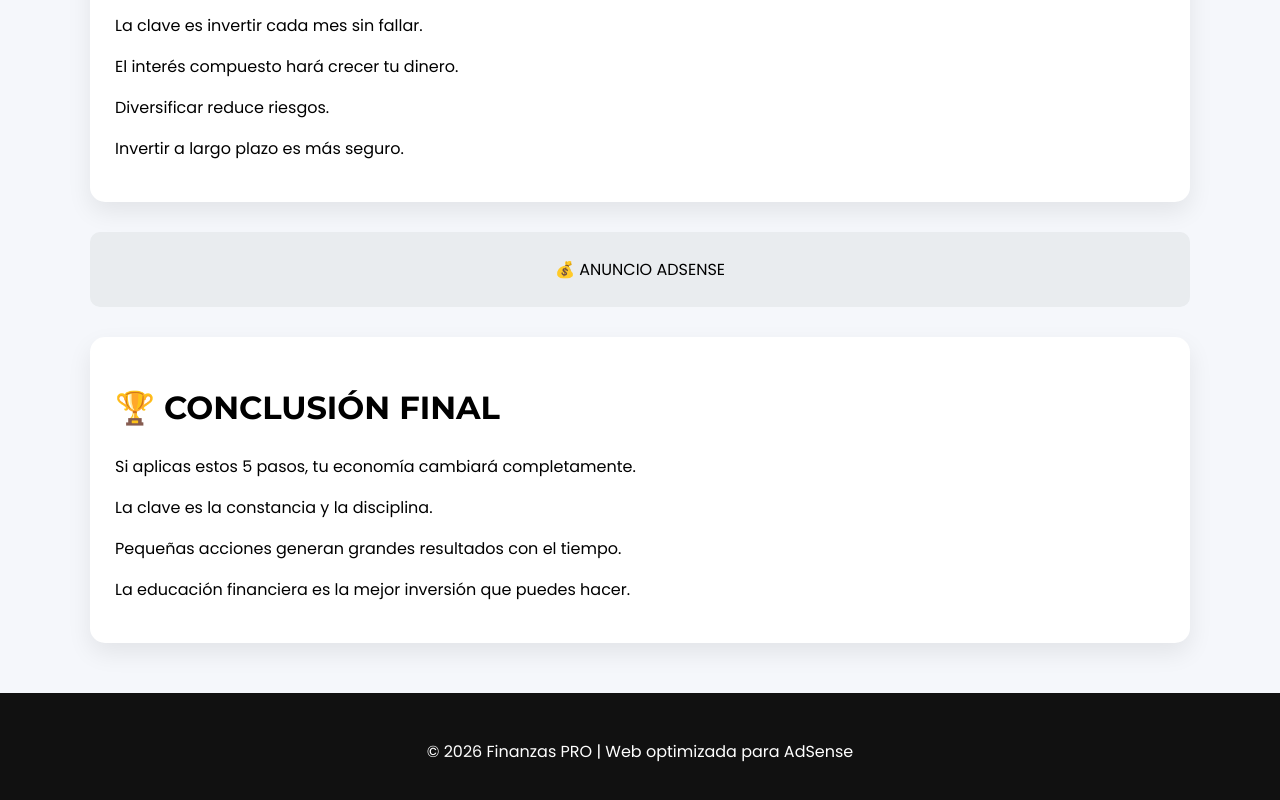
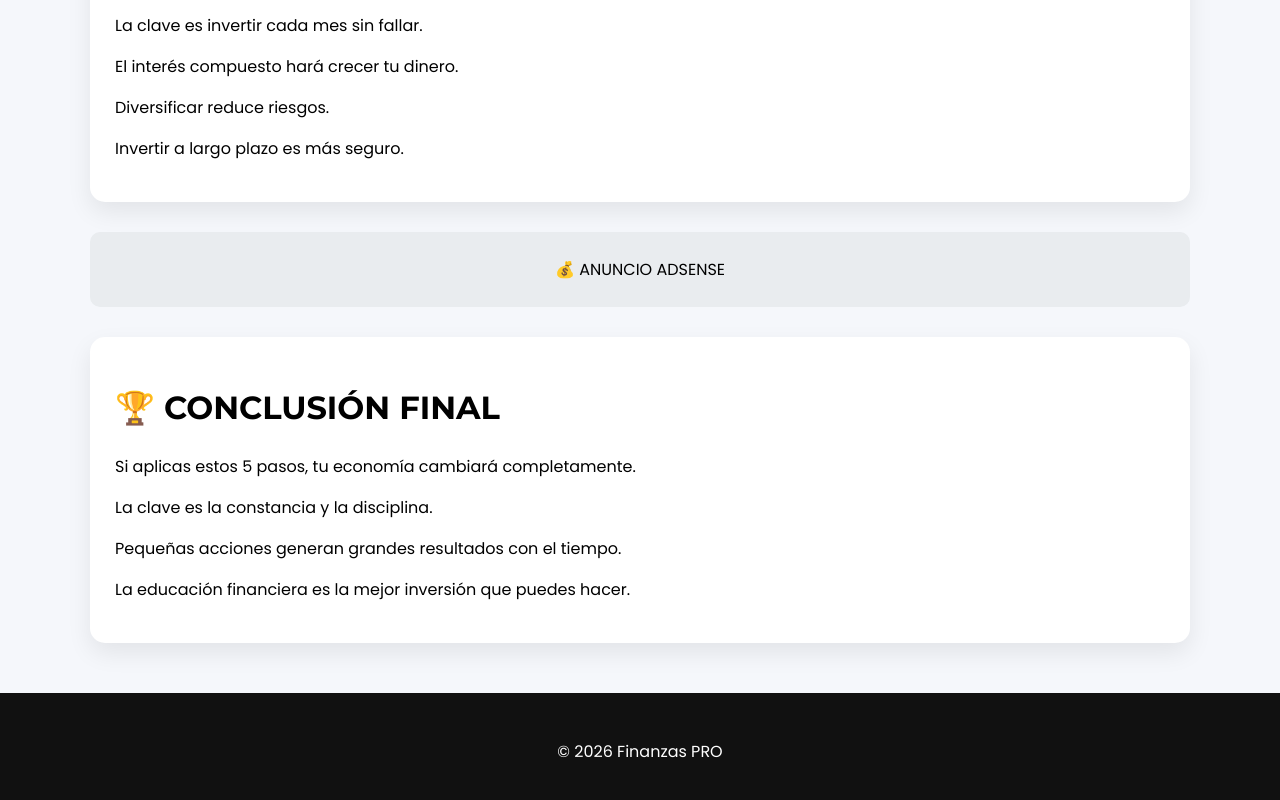
Before and after one commit to pabloski11/pabloski11.github.io, a plain HTML site: page index.html in a window 1280 px wide. Shown: the part 4517-5317 px from the top of the page. Drawn offline with Linux system fonts and the light colour scheme.

Commit message:
Add files via upload

```diff
--- a/index.html
+++ b/index.html
@@ -196,7 +196,7 @@ footer {
 </div>
 
 <footer>
-<p>© 2026 Finanzas PRO | Web optimizada para AdSense</p>
+<p>© 2026 Finanzas PRO</p>
 </footer>
 
 </body>
```
